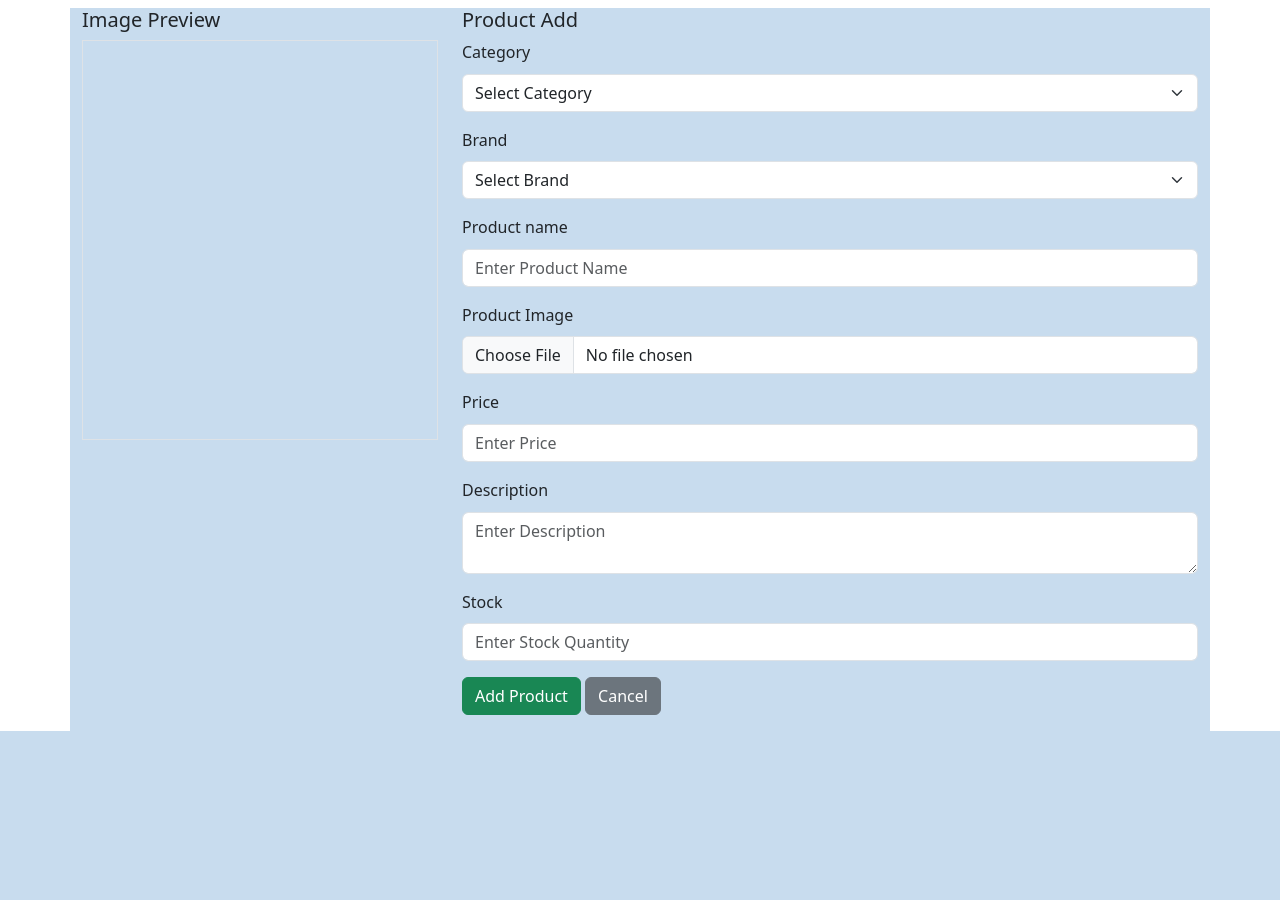
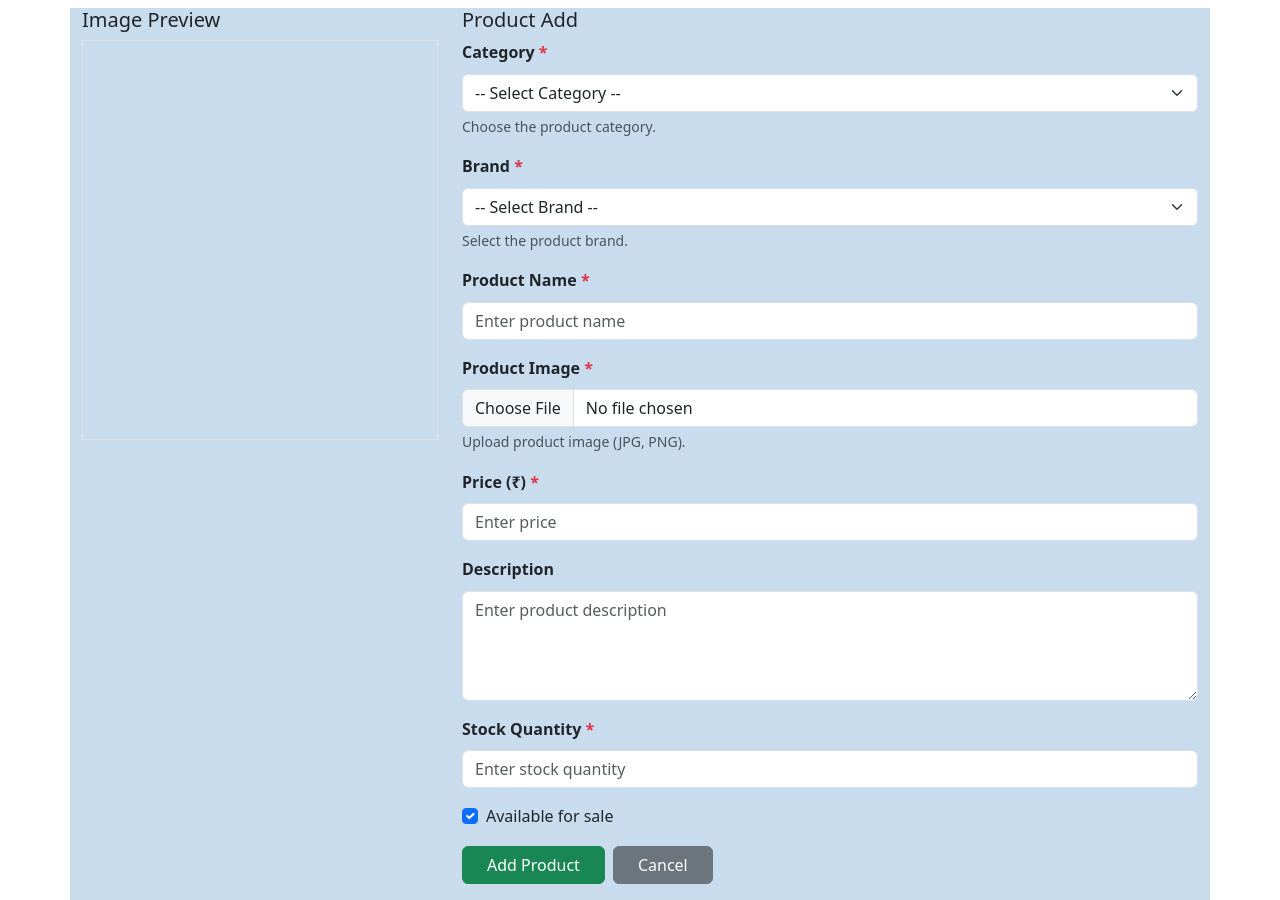
Before and after one commit to Hasmuddinbasha786/MiniShop, a Django app: page /product/add/ in a window 1280 px wide. Shown: the part 124-1024 px from the top of the page. Before the commit the page ends 855 px from the top, so only its background shows below. Run offline with Django 3.2, Linux system fonts and the light colour scheme; tables that the repository leaves empty hold one stand-in row (values such as "Sample post").

```diff
--- a/Products/templates/products/product_add.html
+++ b/Products/templates/products/product_add.html
@@ -35,10 +35,6 @@ Product Add
 
 
 
-
-
-
-
 {% block content %}
 
 <div class="container mt-2" style="background-color: rgb(200, 220, 238);">
@@ -54,61 +50,105 @@ Product Add
         <div class="col-md-8">
             <h5>Product Add</h5>
 
-            <form action="" method="post" enctype="multipart/form-data">
+            <form action="" method="POST" enctype="multipart/form-data">
                 {% csrf_token %}
 
-
+                <!-- Category -->
                 <div class="mb-3">
-                    <label for="" class="form-label">Category</label>
-                    <select name="category" id="" class="form-select">
-                        <option value="">Select Category</option>
+                    <label for="category" class="form-label fw-semibold">
+                        Category <span class="text-danger">*</span>
+                    </label>
+                    <select name="category" id="category" class="form-select" required>
+                        <option value="" disabled selected>-- Select Category --</option>
+                        {% for cat in categories %}
+                        <option value="{{ cat.id }}">{{ cat.name }}</option>
+                        {% empty %}
+                        <option value="">No categories available</option>
+                        {% endfor %}
                     </select>
+                    <div class="form-text">Choose the product category.</div>
                 </div>
 
+                <!-- Brand -->
                 <div class="mb-3">
-                    <label for="" class="form-label">Brand</label>
-                    <select name="brand" id="" class="form-select">
-                        <option value="">Select Brand</option>
+                    <label for="brand" class="form-label fw-semibold">
+                        Brand <span class="text-danger">*</span>
+                    </label>
+                    <select name="brand" id="brand" class="form-select" required>
+                        <option value="" disabled selected>-- Select Brand --</option>
+                        {% for brand in brands %}
+                        <option value="{{ brand.id }}">{{ brand.name }}</option>
+                        {% empty %}
+                        <option value="">No brands available</option>
+                        {% endfor %}
                     </select>
+                    <div class="form-text">Select the product brand.</div>
                 </div>
 
-
+                <!-- Product Name -->
                 <div class="mb-3">
-                    <label for="" class="form-label">Product name</label>
-                    <input type="text" name="name" id="" class="form-control" placeholder="Enter Product Name">
+                    <label for="name" class="form-label fw-semibold">
+                        Product Name <span class="text-danger">*</span>
+                    </label>
+                    <input type="text" name="name" id="name" class="form-control" placeholder="Enter product name"
+                        required>
                 </div>
 
-
+                <!-- Product Image -->
                 <div class="mb-3">
-                    <label for="" class="form-label">Product Image</label>
-                    <input type="file" name="image" id="" class="form-control" onchange="previewFile(event)">
+                    <label for="image" class="form-label fw-semibold">
+                        Product Image <span class="text-danger">*</span>
+                    </label>
+                    <input type="file" name="image" id="image" class="form-control" accept="image/*"
+                        onchange="previewFile(event)" required>
+                    <div class="form-text">Upload product image (JPG, PNG).</div>
                 </div>
 
-
+                <!-- Price -->
                 <div class="mb-3">
-                    <label for="" class="form-label">Price</label>
-                    <input type="number" step="0.01" name="price" id="" class="form-control" placeholder="Enter Price">
+                    <label for="price" class="form-label fw-semibold">
+                        Price (₹) <span class="text-danger">*</span>
+                    </label>
+                    <input type="number" name="price" id="price" class="form-control" placeholder="Enter price"
+                        step="0.01" min="0" required>
                 </div>
 
-
+                <!-- Description -->
                 <div class="mb-3">
-                    <label for="" class="form-label">Description</label>
-                    <textarea name="description" class="form-control" placeholder="Enter Description"></textarea>
+                    <label for="description" class="form-label fw-semibold">
+                        Description
+                    </label>
+                    <textarea name="description" id="description" class="form-control" rows="4"
+                        placeholder="Enter product description"></textarea>
                 </div>
 
-
+                <!-- Stock -->
                 <div class="mb-3">
-                    <label for="" class="form-label">Stock</label>
-                    <input type="number" name="stock" id="" class="form-control" placeholder="Enter Stock Quantity">
+                    <label for="stock" class="form-label fw-semibold">
+                        Stock Quantity <span class="text-danger">*</span>
+                    </label>
+                    <input type="number" name="stock" id="stock" class="form-control" placeholder="Enter stock quantity"
+                        min="0" required>
                 </div>
 
-
-                <div class="mb-3">
-
-                    <button type="submit" class="btn btn-success">Add Product</button>
-                    <a href="{% url 'productlist' %}" class="btn btn-secondary">Cancel</a>
+                <!-- Availability -->
+                <div class="mb-3 form-check">
+                    <input type="checkbox" name="is_available" id="is_available" class="form-check-input" checked>
+                    <label for="is_available" class="form-check-label">
+                        Available for sale
+                    </label>
                 </div>
 
+                <!-- Buttons -->
+                <div class="mb-3 d-flex gap-2">
+                    <button type="submit" class="btn btn-success px-4">
+                        Add Product
+                    </button>
+
+                    <a href="{% url 'productlist' %}" class="btn btn-secondary px-4">
+                        Cancel
+                    </a>
+                </div>
 
             </form>
         </div>
@@ -116,12 +156,11 @@ Product Add
     </div>
 </div>
 
-
 <script>
-    function previewFile(event){
+    function previewFile(event) {
         const preview = document.getElementById('previewImage');
         const file = event.target.files[0];
-        if (file){
+        if (file) {
             preview.src = URL.createObjectURL(file);
         }
     }
--- a/Products/templates/products/product_list.html
+++ b/Products/templates/products/product_list.html
@@ -36,10 +36,8 @@
 
 {% block content %}
 
-<h1>Product List </h1>
 
 
-<a href="{% url 'productadd' %}">add</a>
 
 
 {% endblock content %}
--- a/Products/views.py
+++ b/Products/views.py
@@ -214,6 +214,46 @@ def product_list(request):
     })
 
 
+
+
+
+
+
+
+
+
+
+
+
+
+
+
+
+
+def brand_add(request):
+    categories = Category.objects.all()
+
+    if request.method == 'POST':
+        name = request.POST.get('name')
+        category_id = request.POST.get('category')
+
+        if Brand.objects.filter(name=name).exists():
+            messages.error(request, "brand already exists")
+            return redirect('brandadd')
+
+        if name and category_id:
+            category = Category.objects.get(id=category_id)
+            Brand.objects.create(name = name, category = category)
+            messages.success(request,'brand Created Successfully')
+            return redirect('brandlist')
+
+    return render(request, 'brand/brand_add.html',{
+        'categories' : categories,
+    })
+
+
+from django.utils.text import slugify
+
 def product_add(request):
     categories = Category.objects.all()
     brands = Brand.objects.all()
@@ -228,25 +268,36 @@ def product_add(request):
         category_id = request.POST.get('category')
         brand_id = request.POST.get('brand')
 
-        slug = slugify(name) #converts name to slug
+        if not name or not price or not stock or not category_id or not brand_id:
+            messages.error(request, "All required fields must be filled")
+            return redirect('product_add')
+
+        slug = slugify(name)
+
+        if Product.objects.filter(slug=slug).exists():
+            slug = slug + "-" + str(Product.objects.count() + 1)
+
+        category = Category.objects.get(id=category_id)
+        brand = Brand.objects.get(id=brand_id)
 
         Product.objects.create(
-            name = name,
-            image = image,
-            price = price,
-            description = description,
-            stock = stock,
+            name=name,
+            image=image,
+            price=price,
+            description=description,
+            stock=stock,
             is_available=True if is_available == 'on' else False,
-            category_id = category_id,
-            brand_id = brand_id,
-            slug = slug
+            category_id=category,
+            brand=brand,
+            slug=slug
         )
 
+        messages.success(request, "Product created successfully")
         return redirect('product_list')
 
     return render(request, 'products/product_add.html',{
-        'categories' : categories,
-        'brands' : brands,
+        'categories': categories,
+        'brands': brands,
     })
 
 
```
